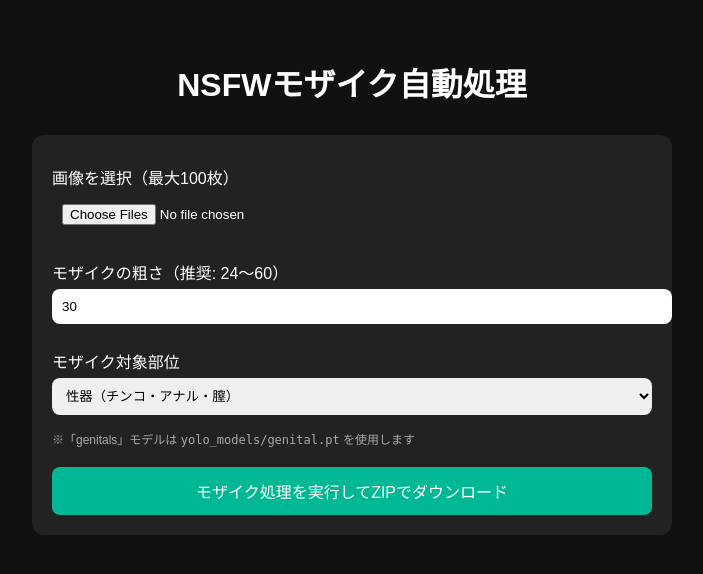
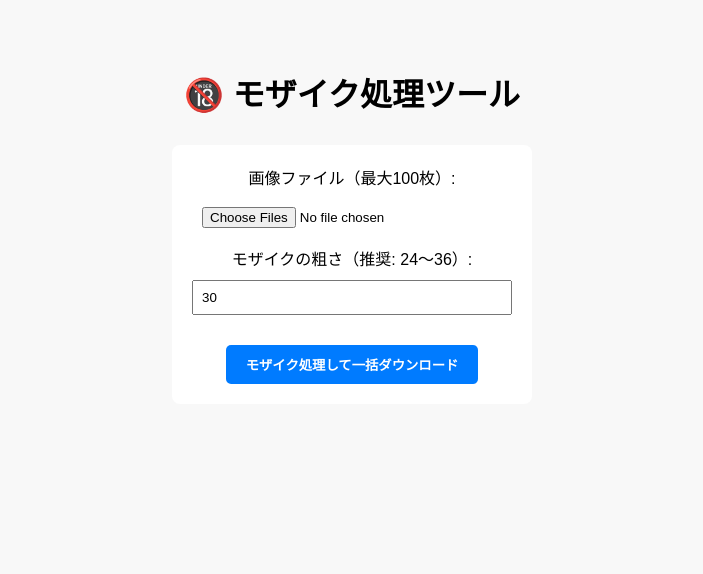
Before and after one commit to kenbo-7net/nsfw-mozaiku-tool, a Flask app: page / in a window 1280 px wide. Shown: the top 574 px of the page, without its empty margins (288-991 px from the left). Run offline with Flask 3, Linux system fonts and the light colour scheme.

Commit message:
Update index.html

```diff
--- a/templates/index.html
+++ b/templates/index.html
@@ -2,76 +2,56 @@
 <html lang="ja">
 <head>
   <meta charset="UTF-8">
-    <title>NSFWモザイク自動処理ツール</title>
-    <meta name="viewport" content="width=device-width, initial-scale=1">
+  <title>NSFWモザイクツール</title>
   <style>
     body {
-            font-family: sans-serif;
-            background: #111;
-            color: #fff;
-            padding: 30px;
+      font-family: Arial, sans-serif;
+      background: #f8f8f8;
+      text-align: center;
+      padding: 40px;
     }
     h1 {
-            text-align: center;
       margin-bottom: 30px;
     }
     form {
-            background: #222;
+      background: white;
       padding: 20px;
-            border-radius: 12px;
-            max-width: 600px;
-            margin: auto;
+      border-radius: 8px;
+      display: inline-block;
     }
-        label {
-            display: block;
-            margin: 10px 0 5px;
-        }
-        input[type="file"], input[type="number"], select {
-            width: 100%;
-            padding: 10px;
-            border-radius: 8px;
-            border: none;
-            margin-bottom: 15px;
+    input[type="file"],
+    input[type="number"] {
+      margin: 10px 0;
+      padding: 8px;
+      width: 300px;
     }
     button {
-            padding: 12px 20px;
-            background: #00b894;
-            color: #fff;
+      margin-top: 20px;
+      padding: 10px 20px;
+      background: #007BFF;
       border: none;
-            border-radius: 8px;
-            font-size: 16px;
+      color: white;
+      font-weight: bold;
+      border-radius: 5px;
       cursor: pointer;
-            width: 100%;
     }
     button:hover {
-            background: #019875;
-        }
-        .note {
-            font-size: 12px;
-            color: #aaa;
-            margin-bottom: 20px;
+      background: #0056b3;
     }
   </style>
 </head>
 <body>
-    <h1>NSFWモザイク自動処理</h1>
-    <form action="/process" method="post" enctype="multipart/form-data">
-        <label for="images">画像を選択（最大100枚）</label>
-        <input type="file" name="images" id="images" multiple accept="image/png, image/jpeg">
+  <h1>🔞 モザイク処理ツール</h1>
+  <form method="POST" action="/process" enctype="multipart/form-data">
+    <label>画像ファイル（最大100枚）:</label><br>
+    <input type="file" name="images" multiple required><br>
 
-        <label for="mosaic_size">モザイクの粗さ（推奨: 24〜60）</label>
-        <input type="number" name="mosaic_size" id="mosaic_size" value="30" min="8" max="200">
+    <label>モザイクの粗さ（推奨: 24〜36）:</label><br>
+    <input type="number" name="mosaic_size" value="30" min="4" max="100"><br>
 
-        <label for="target">モザイク対象部位</label>
-        <select name="target" id="target">
-            <option value="genitals">性器（チンコ・アナル・膣）</option>
-            <option value="genitals+breast">性器 + 乳首</option>
-            <option value="full">全裸部位全体</option>
-        </select>
+    <input type="hidden" name="target" value="genitals">
 
-        <div class="note">※「genitals」モデルは <code>yolo_models/genital.pt</code> を使用します</div>
-
-        <button type="submit">モザイク処理を実行してZIPでダウンロード</button>
+    <button type="submit">モザイク処理して一括ダウンロード</button>
   </form>
 </body>
 </html>
```
Lines whose indentation alone changed are shown as unchanged.
